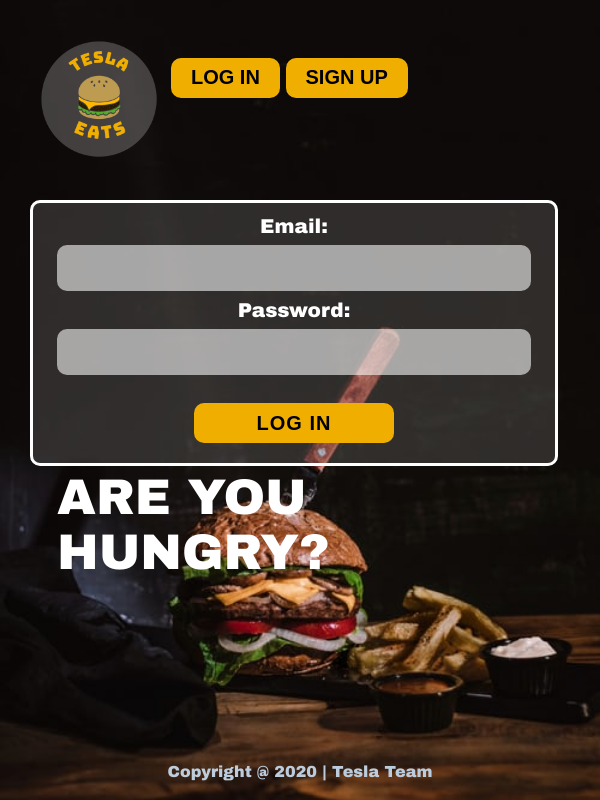
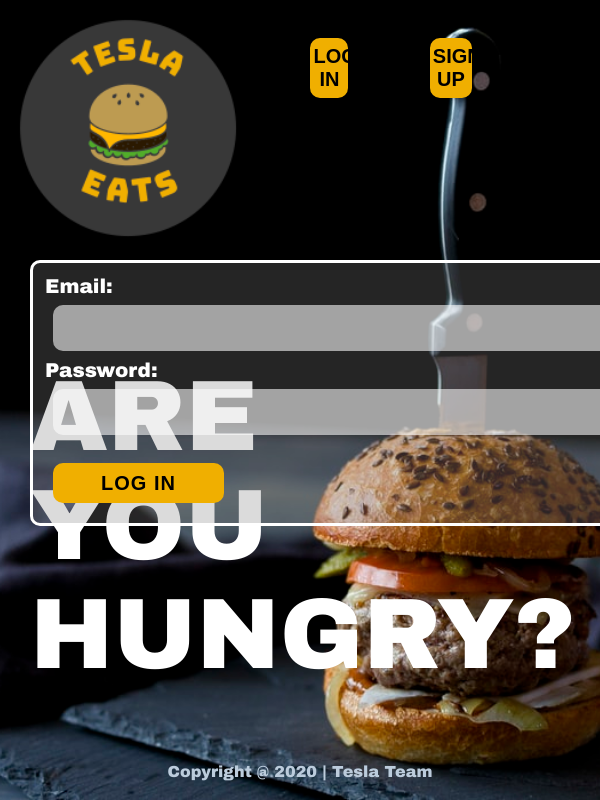
Before and after one commit to nebojsa91markovic/hungryHerceg, a React (Create React App) app: page /login in a window 600 px wide. Built offline with nearby package versions, Linux system fonts and the light colour scheme.

Commit message:
Responsive

```diff
--- a/public/index.html
+++ b/public/index.html
@@ -2,7 +2,7 @@
 <html lang="en">
   <head>
     <meta charset="utf-8" />
-    <link rel="icon" href="%PUBLIC_URL%/favicon.ico" />
+    <link rel="icon" href="%PUBLIC_URL%/favicon.png" />
     <meta name="viewport" content="width=device-width, initial-scale=1" />
     <meta name="theme-color" content="#000000" />
     <meta
@@ -24,7 +24,7 @@
       work correctly both with client-side routing and a non-root public URL.
       Learn how to configure a non-root public URL by running `npm run build`.
     -->
-    <title>React App</title>
+    <title>Tesla Eats</title>
   </head>
   <body>
     <noscript>You need to enable JavaScript to run this app.</noscript>
--- a/src/Components/CreatePoll/createPoll.css
+++ b/src/Components/CreatePoll/createPoll.css
@@ -7,6 +7,15 @@
   border-radius: 20px;
   border: 2px solid white;
   background: rgba(128, 128, 128, 0.288);
+}
+
+.date-time-input {
+  border: 2px solid white;
+  width: 46%;
+  margin: auto;
+  outline: none;
+  background-color: rgba(255, 255, 255, 0.582);
+  color: black;
 }
 
 .submit-button {
@@ -34,3 +43,46 @@
   height: 3em;
   outline: none;
 }
+
+@media screen and (max-width: 600px) {
+  .polls {
+    color: white;
+    padding: 2em;
+    width: 90%;
+    margin: auto;
+  }
+
+  .submit-button {
+    height: 2em;
+  }
+  .poll-label {
+    font-size: 30px;
+  }
+  .poll-input {
+    width: 100%;
+    margin: auto;
+    margin-top: 1em;
+  }
+}
+
+@media screen and (min-width: 600px) and (max-width: 1000px) {
+  .polls {
+    color: white;
+    padding: 2em;
+    width: 80%;
+    margin: auto;
+    margin-top: 15%;
+  }
+
+  .submit-button {
+    height: 2em;
+  }
+  .poll-label {
+    font-size: 30px;
+  }
+  .poll-input {
+    width: 100%;
+    margin: auto;
+    margin-top: 1em;
+  }
+}
--- a/src/Components/Home/style.css
+++ b/src/Components/Home/style.css
@@ -45,4 +45,28 @@
     border: 3px solid #f0af00;
     outline: none;
   }
+  .pollButton:hover {
+    width: 80%;
+    text-decoration: none;
+    margin: 2%;
+    padding: 1%;
+    color: black;
+    font-size: 20px;
+    font-weight: bolder;
+    background-color: #f0af00;
+    border-radius: 10px;
+    border: 3px solid #f0af00;
+    outline: none;
   }
+}
+
+@media screen and (min-width: 600px) and (max-width: 1000px) {
+  .main {
+    margin-top: 10%;
+    /*margin-top: 5%;*/
+  }
+
+  .pollButton {
+    width: 40%;
+  }
+}
--- a/src/Components/Login/style.css
+++ b/src/Components/Login/style.css
@@ -90,3 +90,44 @@ label {
     transition: 0.5s;
   }
 }
+
+@media screen and (min-width: 600px) and (max-width: 1000px) {
+  .login-wrapper {
+    width: 100%;
+    text-align: left;
+    margin: auto;
+    margin-top: 10%;
+    border-style: solid;
+    background-color: rgba(128, 128, 128, 0.288);
+    padding: 2%;
+    border-radius: 10px;
+  }
+  label {
+    font-size: 20px;
+  }
+  .logIn-input {
+    width: 100%;
+    height: 2.3em;
+    background-color: rgba(255, 255, 255, 0.582);
+    border-style: none;
+    border-radius: 10px;
+    color: black;
+    font-family: "Arial Black";
+    font-size: 20px;
+    outline: none;
+  }
+
+  .logIn-input-button {
+    background-color: #f0af00;
+    color: black;
+    width: 30%;
+    height: 2em;
+    font-size: 20px;
+    font-weight: bolder;
+    border-style: none;
+    border-radius: 10px;
+    border-width: 3px;
+    margin-top: 1em;
+    outline: none;
+  }
+}
--- a/src/Components/NavBar/style.css
+++ b/src/Components/NavBar/style.css
@@ -68,7 +68,7 @@
     width: 100%;
     margin: none;
     margin-top: -10%;
-    margin-left: -5%;
+    margin-left: 0%;
     padding: none;
     display: flex;
   }
@@ -107,3 +107,54 @@
     outline: none;
   }
 }
+
+@media screen and (min-width: 600px) and (max-width: 1000px) {
+  .navBar {
+    width: 100%;
+    margin: auto;
+    background-color: transparent;
+    display: flex;
+    justify-content: space-between;
+    padding: 2em;
+    height: 200px;
+  }
+
+  .userLogin-wrapper {
+    width: 60%;
+    margin: none;
+    padding: none;
+  }
+
+  .logo {
+    width: 15em;
+    height: 15em;
+    background-image: url("./logo.png");
+    background-repeat: no-repeat;
+    background-size: contain;
+  }
+
+  .userLogin-button {
+    width: 33%;
+    height: 3em;
+    margin: 1em;
+    margin-top: 3em;
+    color: black;
+    font-size: 20px;
+    font-weight: bolder;
+    background-color: #f0af00;
+    /* background-color: transparent; */
+    border-style: solid;
+    border-color: #f0af00;
+    border-radius: 10px;
+    border-width: 3px;
+    outline: none;
+  }
+
+  .userLogin-button:hover {
+    background-color: transparent;
+    color: #f0af00;
+    width: 32%;
+    height: 3.7em;
+    transition: 0.5s;
+  }
+} ;
--- a/src/Components/SignUp/style.css
+++ b/src/Components/SignUp/style.css
@@ -92,3 +92,50 @@ label {
     transition: 0.5s;
   }
 }
+
+@media screen and (min-width: 600px) and (max-width: 1000px) {
+  .signUp-wrapper {
+    width: 100%;
+    margin: auto;
+    text-align: center;
+    border-style: solid;
+    background-color: rgba(128, 128, 128, 0.288);
+    padding: 1%;
+    border-radius: 10px;
+  }
+  label {
+    font-size: 20px;
+  }
+  .signUp-input {
+    width: 95%;
+    height: 2.3em;
+    background-color: rgba(255, 255, 255, 0.582);
+    border-style: none;
+    border-radius: 10px;
+    color: #000000;
+    font-family: "Arial Black";
+    font-size: 20px;
+    outline: none;
+    padding-left: 3%;
+  }
+
+  .signUp-input-button {
+    background-color: #f0af00;
+    color: black;
+    width: 40%;
+    height: 2em;
+    font-size: 20px;
+    font-weight: bolder;
+    border-style: none;
+    border-radius: 10px;
+    border-width: 3px;
+    margin-top: 1em;
+    outline: none;
+  }
+
+  .signUp-input-button:hover {
+    width: 40%;
+    height: 2em;
+    transition: 0.5s;
+  }
+}
--- a/src/Components/WelcomePage/style.css
+++ b/src/Components/WelcomePage/style.css
@@ -1,6 +1,5 @@
 body {
-  background-image: url("./food-background.jpeg");
-  background-repeat: no-repeat;
+  background: url("./food-background.jpeg") center center fixed no-repeat;
   background-size: cover;
   font-family: "Arial Black";
 }
@@ -30,19 +29,14 @@ body {
   justify-content: space-between;
 }
 
-@media screen and (max-width: 600px) {
+@media screen and (max-width: 500px) {
   body {
     font-family: "Arial Black";
-    /* background-image: none; */
     background-image: url("./background-mobile3.jpeg");
-    background-size: cover;
-
     background-position: center center;
     background-attachment: fixed;
     background-size: cover;
     background-repeat: no-repeat;
-
-    background-color: #21211f;
   }
 
   .h3-welcome-page {
@@ -60,3 +54,9 @@ body {
     margin-left: 5%;
   }
 }
+
+@media screen and (min-width: 600px) and (max-width: 1000px) {
+  .h1-welcome-page {
+    margin-top: 30%;
+  }
+}
```
Also changed, not shown: public/favicon.png (added). Lines whose indentation alone changed are shown as unchanged.
